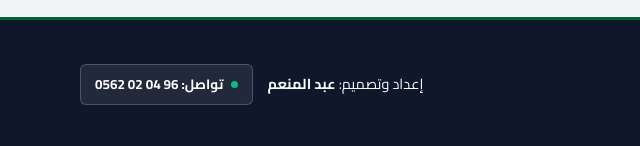
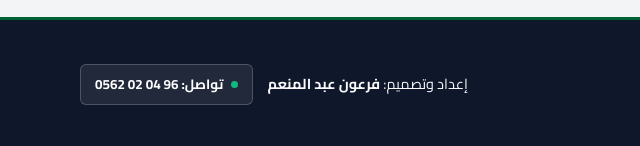
Before and after one commit to Abdelmonaim22/hh, a plain HTML site: page index.html in a window 1280 px wide. Shown: the part 2922-3068 px from the top of the page, 0-640 px from the left. Drawn offline with Linux system fonts and the light colour scheme.

Commit message:
Update index.html

```diff
--- a/index.html
+++ b/index.html
@@ -268,7 +268,7 @@
 
             <div class="designer-signature">
                 <span class="dev-by">
-                    إعداد وتصميم: <strong>عبد المنعم</strong>
+                    إعداد وتصميم: <strong>فرعون عبد المنعم</strong>
                 </span>
                 <a href="https://wa.me/213562020496"
                    class="contact-pill"
```
